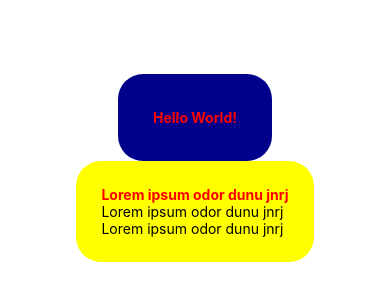
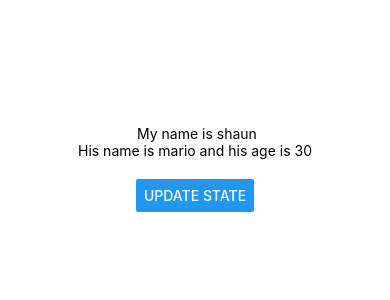
Before and after one commit to mohit200008/react-native-app, a React Native app: screen / in a window 390 px wide. Shown: the part 254-554 px from the top of the page. Built offline with nearby package versions, Linux system fonts and the light colour scheme.

Commit message:
using state

```diff
--- a/App.js
+++ b/App.js
@@ -1,20 +1,22 @@
-import { StatusBar } from 'expo-status-bar';
-import React from 'react';
-import { StyleSheet, Text, View } from 'react-native';
+import React, { useState } from 'react';
+import { Button, StyleSheet, Text, View } from 'react-native';
 
 export default function App() {
+  const [name, setName]= useState('shaun');
+  const [person,setPerson]= useState({ name: 'mario' , age: 30});
+
+  const clickHandle= () => {
+    setName('chus-li');
+    setPerson({ name: 'lulli' , age: '55'});
+  }
+
   return (
     <View style={styles.container}>
-      <View style={styles.header}>
-      <Text style={styles.boldText}>Hello World!</Text>
+      <Text> My name is {name}</Text>
+      <Text>His name is {person.name} and his age is {person.age}</Text>
+      <View style={styles.buttonContainer}>
+        <Button title='update state' onPress={clickHandle}/>
       </View>
-      <View style={styles.body}>
-        <Text style={styles.boldText}>Lorem ipsum <Text>odor dunu</Text> jnrj</Text>
-        <Text>Lorem ipsum odor dunu jnrj</Text>
-        <Text>Lorem ipsum odor dunu jnrj</Text>
-
-      </View>
-
     </View>
   );
 }
@@ -27,19 +29,7 @@
     justifyContent: 'center',
 
   },
-  header : {
-    backgroundColor: 'darkblue',
-    padding: 35,
-    borderRadius: 25,
-
-  },
-  boldText : {
-    fontWeight: 'bold',
-    color:'red',
-  },
-  body : {
-    backgroundColor: 'yellow',
-    padding:25,
-    borderRadius:25
+  buttonContainer: {
+    marginTop: 20
   }
 });
```
